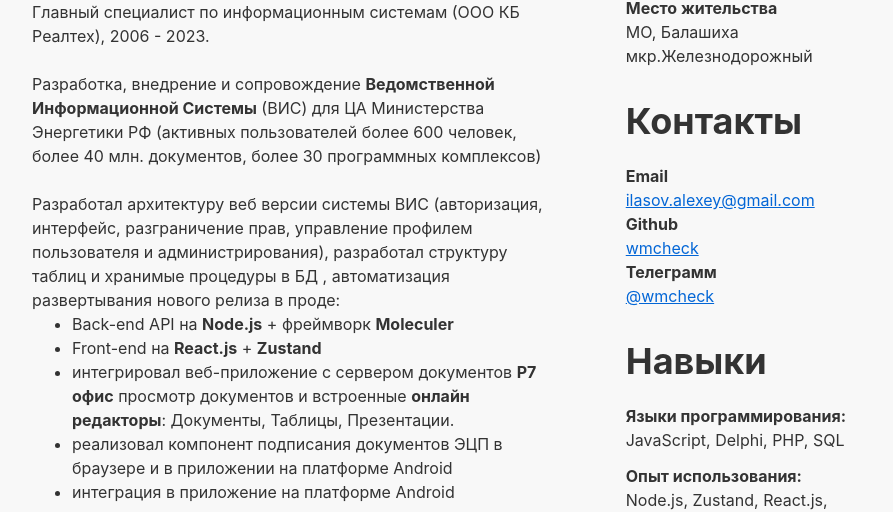
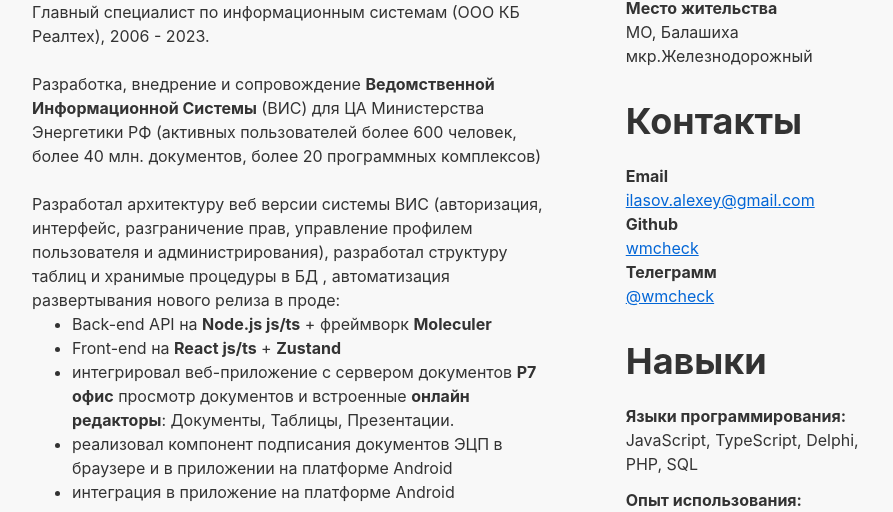
Before and after one commit to wmcheck/cra, a React (Create React App) app: page / in a window 1280 px wide. Shown: the part 438-950 px from the top of the page, without its empty margins (190-1083 px from the left). Built offline with nearby package versions, Linux system fonts and the light colour scheme.

Commit message:
fix: update stack

```diff
--- a/src/App.js
+++ b/src/App.js
@@ -86,6 +86,7 @@ function App() {
               <p>
                 <b>Языки программирования:</b>{' '}
                 <span itemprop="knowsAbout">JavaScript</span>,{' '}
+                <span itemprop="knowsAbout">TypeScript</span>,{' '}
                 <span itemprop="knowsAbout">Delphi</span>,{' '}
                 <span itemprop="knowsAbout">PHP</span>,{' '}
                 <span itemprop="knowsAbout">SQL</span>
@@ -101,7 +102,6 @@ function App() {
                 <span itemprop="knowsAbout">Webpack</span>,{' '}
                 <span itemprop="knowsAbout">Jest</span>,{' '}
                 <span itemprop="knowsAbout">Redux</span>,{' '}
-                <span itemprop="knowsAbout">Mobx</span>,{' '}
                 <span itemprop="knowsAbout">Bootstrap, Antd</span>,{' '}
                 <span itemprop="knowsAbout">XML, JSON, Rabbit MQ</span>{' '}
               </p>
@@ -178,7 +178,7 @@ function App() {
               Разработка, внедрение и сопровождение{' '}
               <b>Ведомственной Информационной Системы</b> (ВИС) для ЦА
               Министерства Энергетики РФ (активных пользователей более 600
-              человек, более 40 млн. документов, более 30 программных
+              человек, более 40 млн. документов, более 20 программных
               комплексов)
             </p>
 
@@ -190,10 +190,11 @@ function App() {
               проде:
               <ul>
                 <li>
-                  Back-end API на <b>Node.js</b> + фреймворк <b>Moleculer</b>
+                  Back-end API на <b>Node.js js/ts</b> + фреймворк{' '}
+                  <b>Moleculer</b>
                 </li>
                 <li>
-                  Front-end на <b>React.js</b> + <b>Zustand</b>
+                  Front-end на <b>React js/ts</b> + <b>Zustand</b>
                 </li>
                 <li>
                   интегрировал веб-приложение с сервером документов{' '}
@@ -417,7 +418,7 @@ function App() {
             <img src="./002.png" width="90%" />
           </section>
         </div>
-        <div className="sidebar footer">&nbsp; Обновлено: 08.01.2024</div>
+        <div className="sidebar footer">&nbsp; Обновлено: 12.01.2024</div>
       </div>
     </>
   );
```
